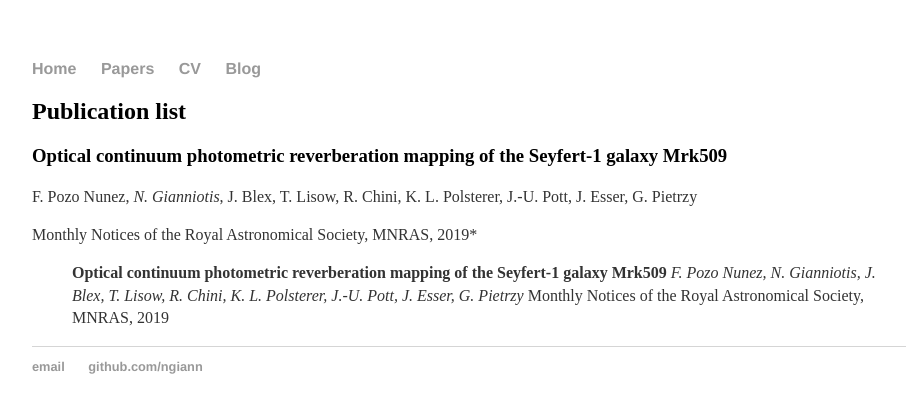
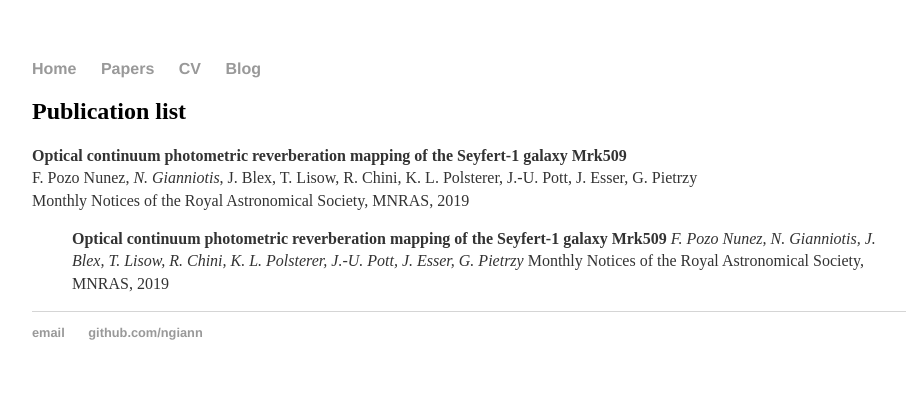
Before and after one commit to ngiann/ngiann.github.io, a Jekyll site: the page built from papers/index.md, in a window 1280 px wide. Shown: the top 413 px of the page, without its empty margins (160-1066 px from the left). Built offline with Jekyll 4.4.1, drawn with Linux system fonts in a browser that asks for light colours.

```diff
--- a/papers/index.md
+++ b/papers/index.md
@@ -4,10 +4,9 @@ title: Papers
 ---
 ## Publication list
 
-### Optical continuum photometric reverberation mapping of the Seyfert-1 galaxy Mrk509
-F. Pozo Nunez, *N. Gianniotis*, J. Blex, T. Lisow, R. Chini, K. L. Polsterer, J.-U. Pott, J. Esser, G. Pietrzy
-
-Monthly Notices of the Royal Astronomical Society, MNRAS, 2019*
+**Optical continuum photometric reverberation mapping of the Seyfert-1 galaxy Mrk509**\
+F. Pozo Nunez, *N. Gianniotis*, J. Blex, T. Lisow, R. Chini, K. L. Polsterer, J.-U. Pott, J. Esser, G. Pietrzy\
+Monthly Notices of the Royal Astronomical Society, MNRAS, 2019
 
 > **Optical continuum photometric reverberation mapping of the Seyfert-1 galaxy Mrk509**
 > *F. Pozo Nunez, N. Gianniotis, J. Blex, T. Lisow, R. Chini, K. L. Polsterer, J.-U. Pott, J. Esser, G. Pietrzy*
```
